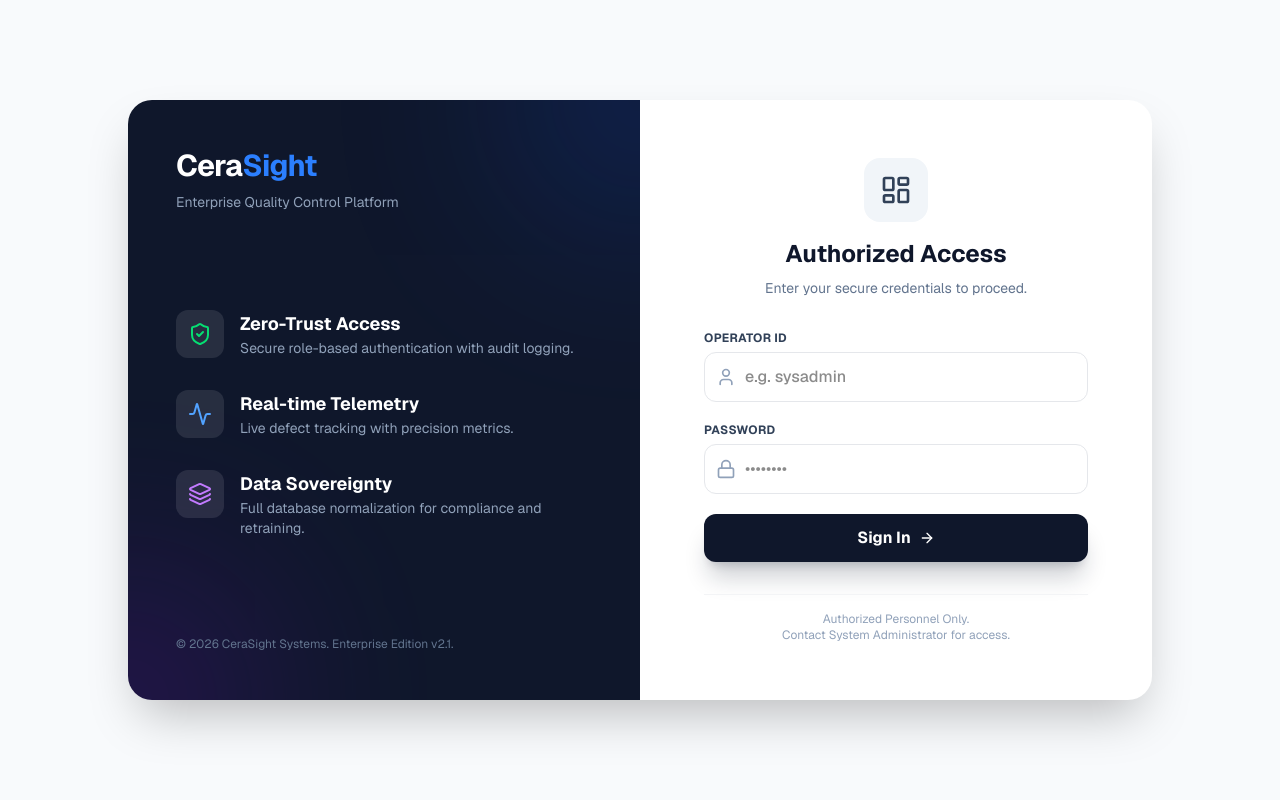
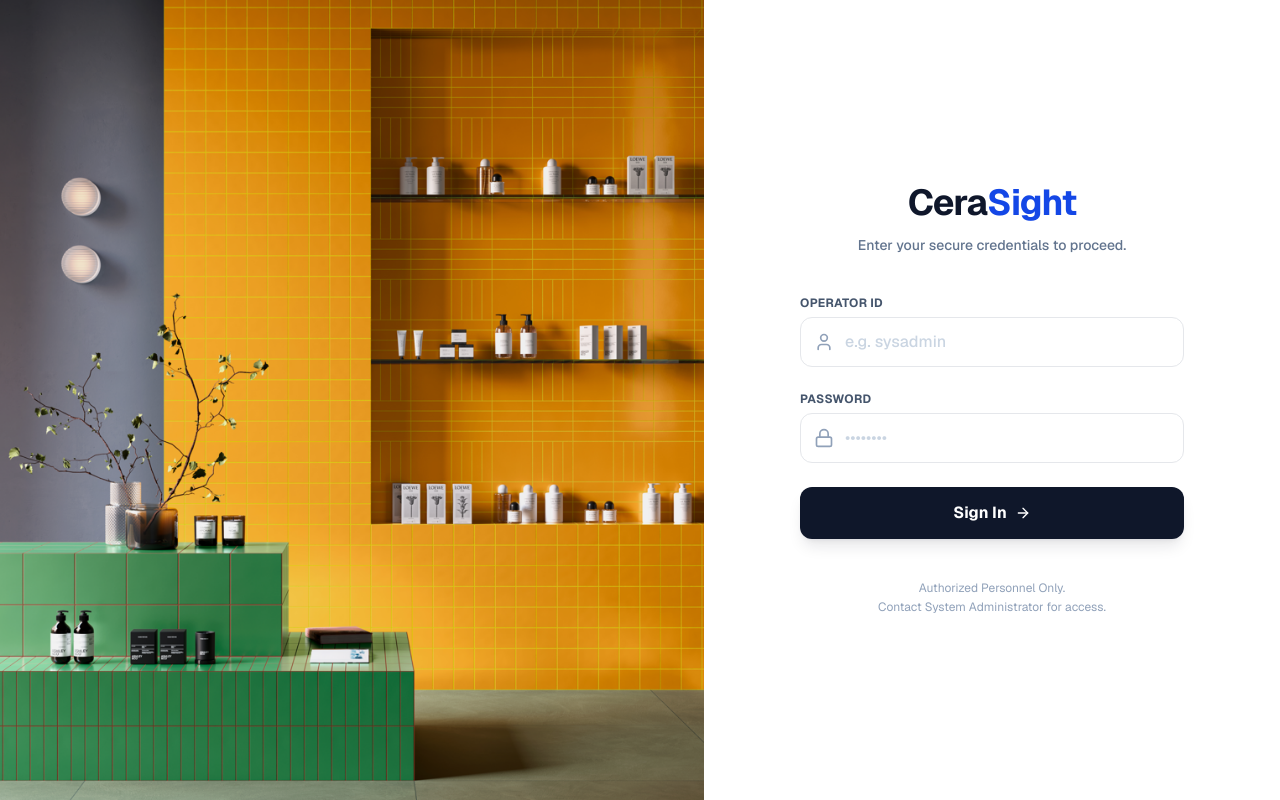
Before and after one commit to candenizkocak/defect-dashboard, a Next.js app: page / in a window 1280 px wide. Built offline with nearby package versions, Linux system fonts and the light colour scheme.

Commit message:
Update login UI to split-screen design

```diff
--- a/app/page.tsx
+++ b/app/page.tsx
@@ -1,8 +1,9 @@
+// app/page.tsx
 "use client";
 
 import React, { useState, useEffect } from 'react';
 import { useRouter } from 'next/navigation';
-import { Lock, User, ArrowRight, ShieldCheck, Activity, Layers, LayoutDashboard } from 'lucide-react';
+import { Lock, User, ArrowRight } from 'lucide-react';
 import { toast } from 'sonner';
 
 export default function LandingPage() {
@@ -47,7 +48,6 @@
       toast.success(`Welcome back, ${data.operator}`);
 
       // 2. ROLE BASED REDIRECT
-      // We use window.location to ensure a hard refresh so state is clean
       if (data.role === 'ADMIN') {
           window.location.href = '/admin';
       } else {
@@ -63,97 +63,72 @@
   };
 
   return (
-    <div className="min-h-screen bg-slate-50 flex items-center justify-center p-4">
-      <div className="max-w-5xl w-full bg-white rounded-3xl shadow-2xl overflow-hidden grid grid-cols-1 md:grid-cols-2 min-h-[600px]">
+    <div className="min-h-screen w-full flex bg-white">
 
-        {/* LEFT: Branding & Marketing */}
-        <div className="bg-slate-900 text-white p-12 flex flex-col justify-between relative overflow-hidden">
-          {/* Abstract Background Effects */}
-          <div className="absolute top-0 right-0 w-64 h-64 bg-blue-600 rounded-full blur-[100px] opacity-20 -translate-y-1/2 translate-x-1/2"></div>
-          <div className="absolute bottom-0 left-0 w-64 h-64 bg-purple-600 rounded-full blur-[100px] opacity-20 translate-y-1/2 -translate-x-1/2"></div>
-
-          <div className="relative z-10">
-            <h1 className="text-3xl font-bold tracking-tight mb-2">Cera<span className="text-blue-500">Sight</span></h1>
-            <p className="text-slate-400 text-sm">Enterprise Quality Control Platform</p>
+      {/* LEFT SIDE: Full Height Image */}
+      {/* Hidden on mobile, takes up 55% of width on large screens */}
+      <div className="hidden md:block md:w-1/2 lg:w-[55%] relative bg-slate-100">
+        <img
+          src="/color_2.0_shelfs.png"
+          alt="Studio Setting"
+          className="absolute inset-0 w-full h-full object-cover"
+        />
+        {/* Optional: subtle overlay if image is too bright, currently transparent */}
+        <div className="absolute inset-0 bg-black/5"></div>
       </div>
 
-          <div className="space-y-8 relative z-10">
-            <div className="flex gap-4 items-start">
-              <div className="p-3 bg-white/10 rounded-xl">
-                <ShieldCheck className="w-6 h-6 text-green-400" />
-              </div>
-              <div>
-                <h3 className="font-bold text-lg">Zero-Trust Access</h3>
-                <p className="text-slate-400 text-sm">Secure role-based authentication with audit logging.</p>
-              </div>
-            </div>
-            <div className="flex gap-4 items-start">
-              <div className="p-3 bg-white/10 rounded-xl">
-                <Activity className="w-6 h-6 text-blue-400" />
-              </div>
-              <div>
-                <h3 className="font-bold text-lg">Real-time Telemetry</h3>
-                <p className="text-slate-400 text-sm">Live defect tracking with precision metrics.</p>
-              </div>
-            </div>
-            <div className="flex gap-4 items-start">
-              <div className="p-3 bg-white/10 rounded-xl">
-                <Layers className="w-6 h-6 text-purple-400" />
-              </div>
-              <div>
-                <h3 className="font-bold text-lg">Data Sovereignty</h3>
-                <p className="text-slate-400 text-sm">Full database normalization for compliance and retraining.</p>
-              </div>
-            </div>
-          </div>
+      {/* RIGHT SIDE: Login Form */}
+      <div className="w-full md:w-1/2 lg:w-[45%] flex flex-col justify-center items-center p-8 md:p-16 lg:p-24 bg-white">
 
-          <div className="text-xs text-slate-500 relative z-10">
-            &copy; 2026 CeraSight Systems. Enterprise Edition v2.1.
-          </div>
-        </div>
+        <div className="w-full max-w-[400px] space-y-10">
 
-        {/* RIGHT: Login Form */}
-        <div className="p-12 flex flex-col justify-center">
-          <div className="w-full max-w-sm mx-auto space-y-8">
-            <div className="text-center">
-              <div className="w-16 h-16 bg-slate-100 rounded-2xl flex items-center justify-center mx-auto mb-4">
-                 <LayoutDashboard className="w-8 h-8 text-slate-700" />
-              </div>
-              <h2 className="text-2xl font-bold text-slate-900">
-                Authorized Access
-              </h2>
-              <p className="text-slate-500 mt-2 text-sm">
+          {/* Header */}
+          <div className="text-center space-y-3">
+            <h1 className="text-4xl font-bold tracking-tight text-slate-900">
+              Cera<span className="text-blue-700">Sight</span>
+            </h1>
+            <p className="text-slate-500 text-sm font-medium">
               Enter your secure credentials to proceed.
             </p>
           </div>
 
-            <form onSubmit={handleLogin} className="space-y-5">
-              <div>
-                <label className="block text-xs font-bold text-slate-700 uppercase tracking-wide mb-1.5">Operator ID</label>
-                <div className="relative">
-                  <User className="absolute left-3 top-1/2 -translate-y-1/2 w-5 h-5 text-slate-400" />
+          {/* Form */}
+          <form onSubmit={handleLogin} className="space-y-6">
+
+            <div className="space-y-1.5">
+              <label className="block text-xs font-bold text-slate-600 uppercase tracking-wide">
+                Operator ID
+              </label>
+              <div className="relative group">
+                <div className="absolute left-3.5 top-1/2 -translate-y-1/2 text-slate-400 group-focus-within:text-slate-600 transition-colors">
+                  <User className="w-5 h-5" />
+                </div>
                 <input
                   type="text"
                   required
                   value={username}
                   onChange={(e) => setUsername(e.target.value)}
-                    className="w-full pl-10 pr-4 py-3 border border-gray-200 rounded-xl focus:ring-2 focus:ring-slate-900 focus:border-transparent outline-none transition-all font-medium"
+                  className="w-full pl-11 pr-4 py-3 bg-white border border-gray-200 rounded-xl text-slate-900 placeholder:text-slate-300 focus:ring-2 focus:ring-blue-600/20 focus:border-blue-600 outline-none transition-all font-medium"
                   placeholder="e.g. sysadmin"
                 />
               </div>
             </div>
 
-              <div>
-                <label className="block text-xs font-bold text-slate-700 uppercase tracking-wide mb-1.5">Password</label>
-                <div className="relative">
-                  <Lock className="absolute left-3 top-1/2 -translate-y-1/2 w-5 h-5 text-slate-400" />
+            <div className="space-y-1.5">
+              <label className="block text-xs font-bold text-slate-600 uppercase tracking-wide">
+                Password
+              </label>
+              <div className="relative group">
+                <div className="absolute left-3.5 top-1/2 -translate-y-1/2 text-slate-400 group-focus-within:text-slate-600 transition-colors">
+                  <Lock className="w-5 h-5" />
+                </div>
                 <input
                   type="password"
                   required
                   minLength={4}
                   value={password}
                   onChange={(e) => setPassword(e.target.value)}
-                    className="w-full pl-10 pr-4 py-3 border border-gray-200 rounded-xl focus:ring-2 focus:ring-slate-900 focus:border-transparent outline-none transition-all font-medium"
+                  className="w-full pl-11 pr-4 py-3 bg-white border border-gray-200 rounded-xl text-slate-900 placeholder:text-slate-300 focus:ring-2 focus:ring-blue-600/20 focus:border-blue-600 outline-none transition-all font-medium"
                   placeholder="••••••••"
                 />
               </div>
@@ -162,22 +137,23 @@
             <button
               type="submit"
               disabled={loading}
-                className="w-full py-3 bg-slate-900 hover:bg-slate-800 text-white font-bold rounded-xl transition-all shadow-xl shadow-slate-900/20 flex items-center justify-center gap-2 disabled:opacity-70 disabled:cursor-wait"
+              className="w-full py-3.5 bg-[#0F172A] hover:bg-[#1E293B] text-white font-bold rounded-xl transition-all shadow-lg shadow-slate-900/10 flex items-center justify-center gap-2 disabled:opacity-70 disabled:cursor-wait mt-2"
             >
-                {loading ? 'Verifying Identity...' : 'Sign In'}
+              {loading ? 'Authenticating...' : 'Sign In'}
               {!loading && <ArrowRight className="w-4 h-4" />}
             </button>
           </form>
 
-            <div className="text-center pt-4 border-t border-gray-100">
-               <p className="text-xs text-slate-400">
-                 Authorized Personnel Only. <br/>Contact System Administrator for access.
+          {/* Footer */}
+          <div className="text-center">
+             <p className="text-xs text-slate-400 leading-relaxed">
+               Authorized Personnel Only. <br/>
+               Contact System Administrator for access.
              </p>
-            </div>
-          </div>
           </div>
 
         </div>
       </div>
+    </div>
   );
 }
```
Also changed, not shown: public/color_2.0_shelfs.png (added). Lines whose indentation alone changed are shown as unchanged.
